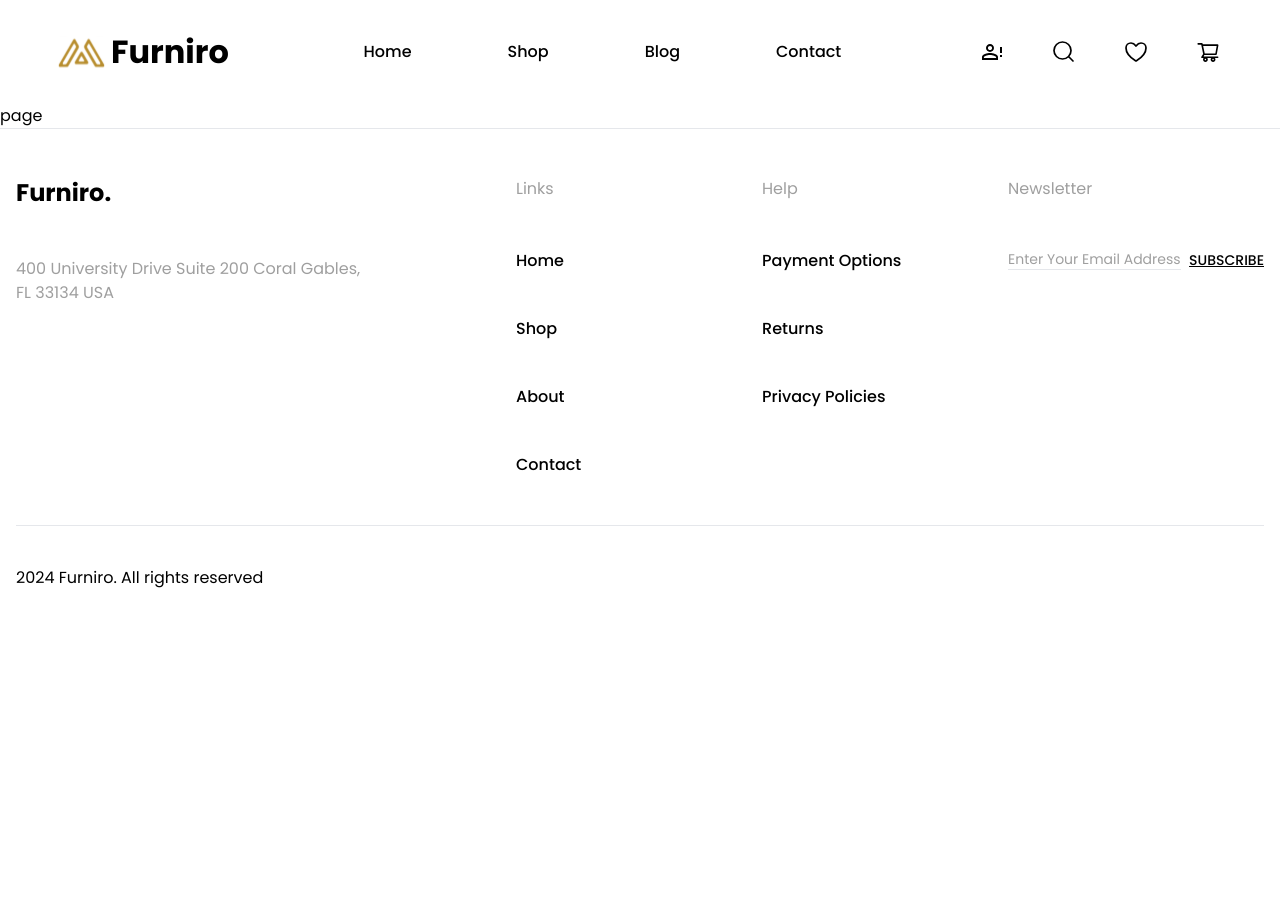
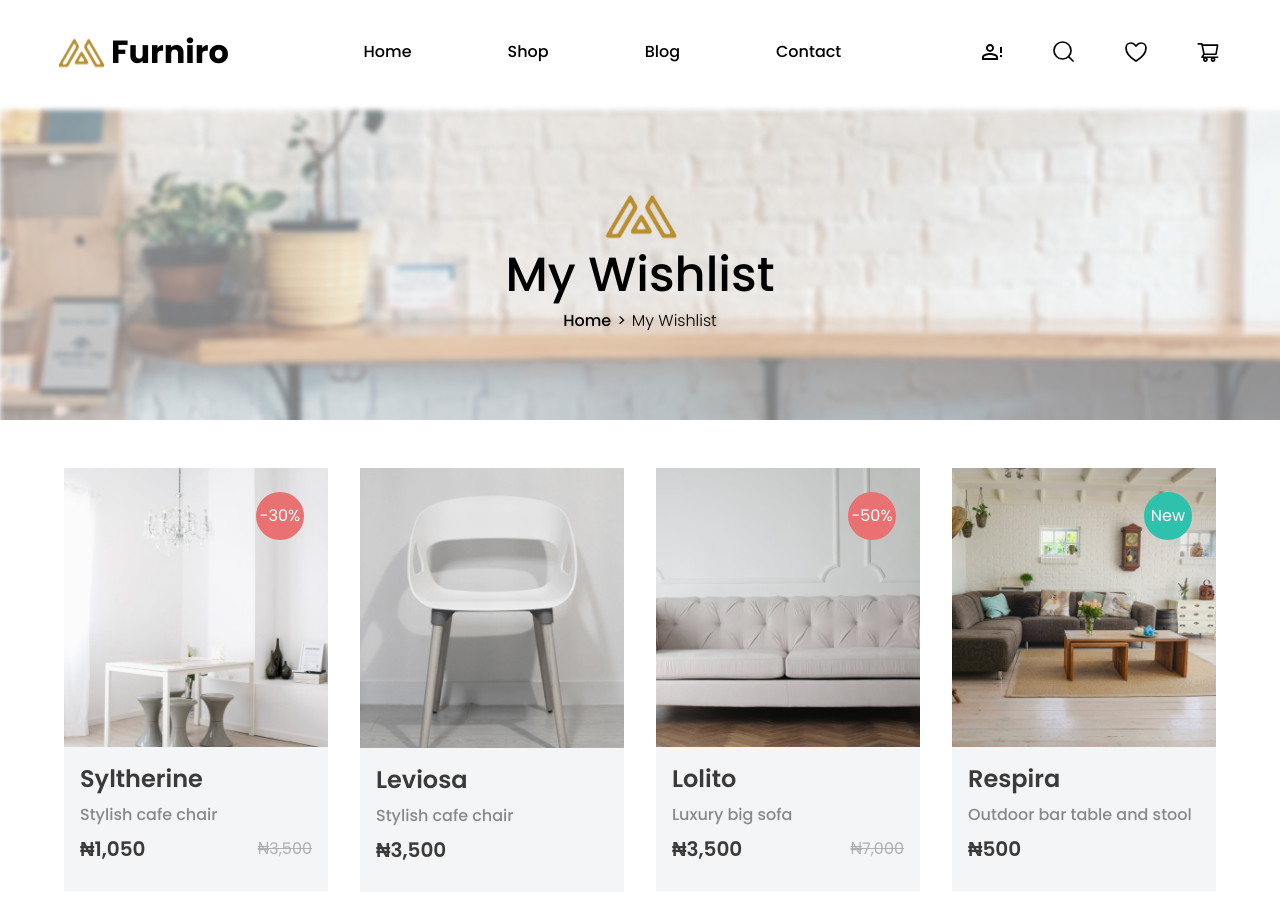
Before and after one commit to DrPrime01/furniro, a Next.js app: page /wishlist in a window 1280 px wide. Shown: the top 922 px of the page. Before the commit the page ends 800 px from the top, so only its background shows below. Built offline with nearby package versions, Linux system fonts and the light colour scheme.

Commit message:
feat: added my wishlist page

```diff
--- a/app/wishlist/page.tsx
+++ b/app/wishlist/page.tsx
@@ -1,7 +1,21 @@
-import React from "react";
+import Banner from "@/components/Banner";
+import HeroBanner from "@/components/HeroBanner";
+import Pagination from "@/components/Pagination";
+import ProductList from "@/components/ProductList";
 
 function page() {
-  return <div>page</div>;
+  return (
+    <div className="flex flex-col">
+      <HeroBanner name="My Wishlist" />
+      <div className="container py-12 flex flex-col gap-y-16">
+        <ProductList />
+        <div className="self-center">
+          <Pagination />
+        </div>
+      </div>
+      <Banner />
+    </div>
+  );
 }
 
 export default page;
```
